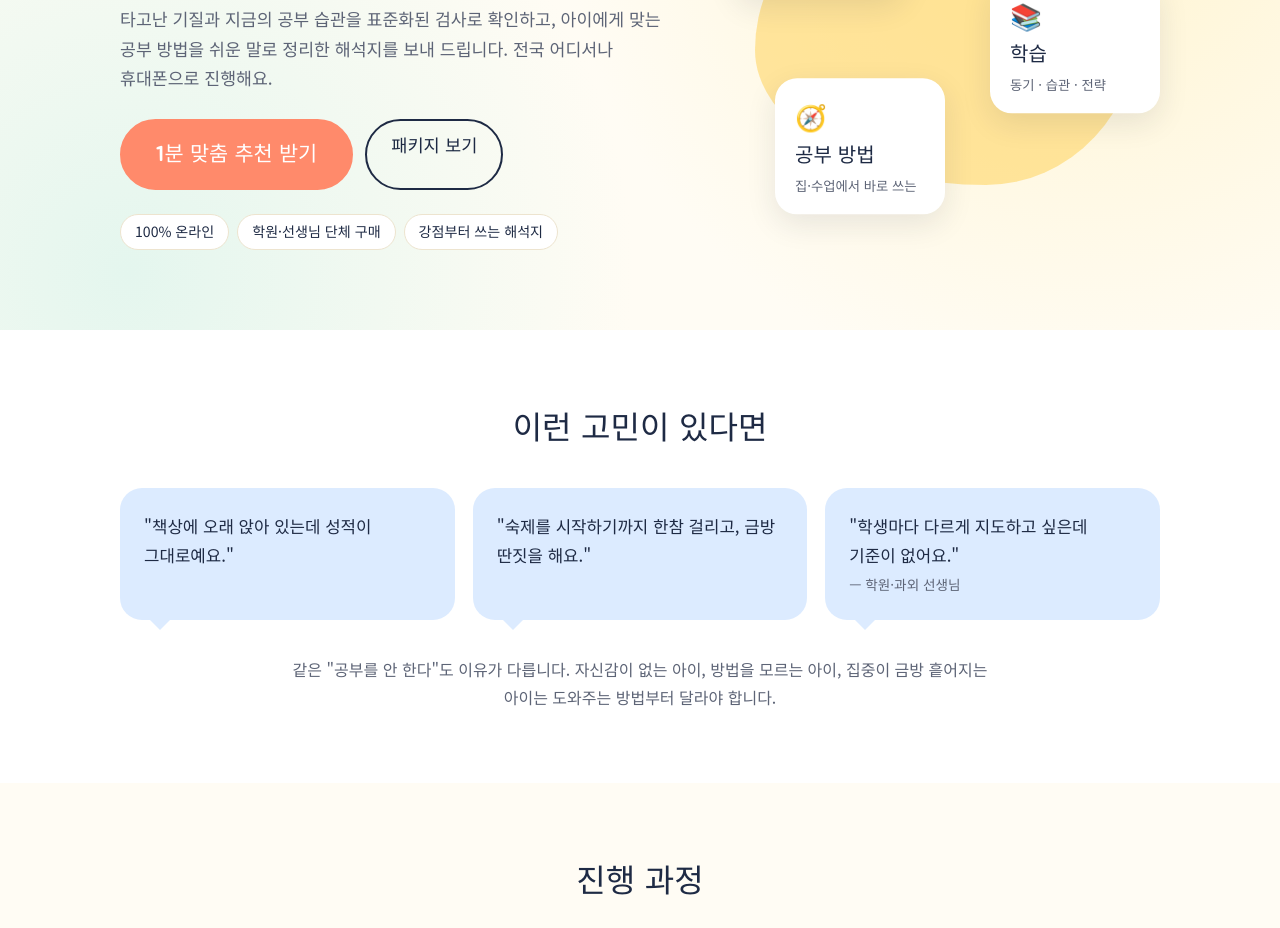
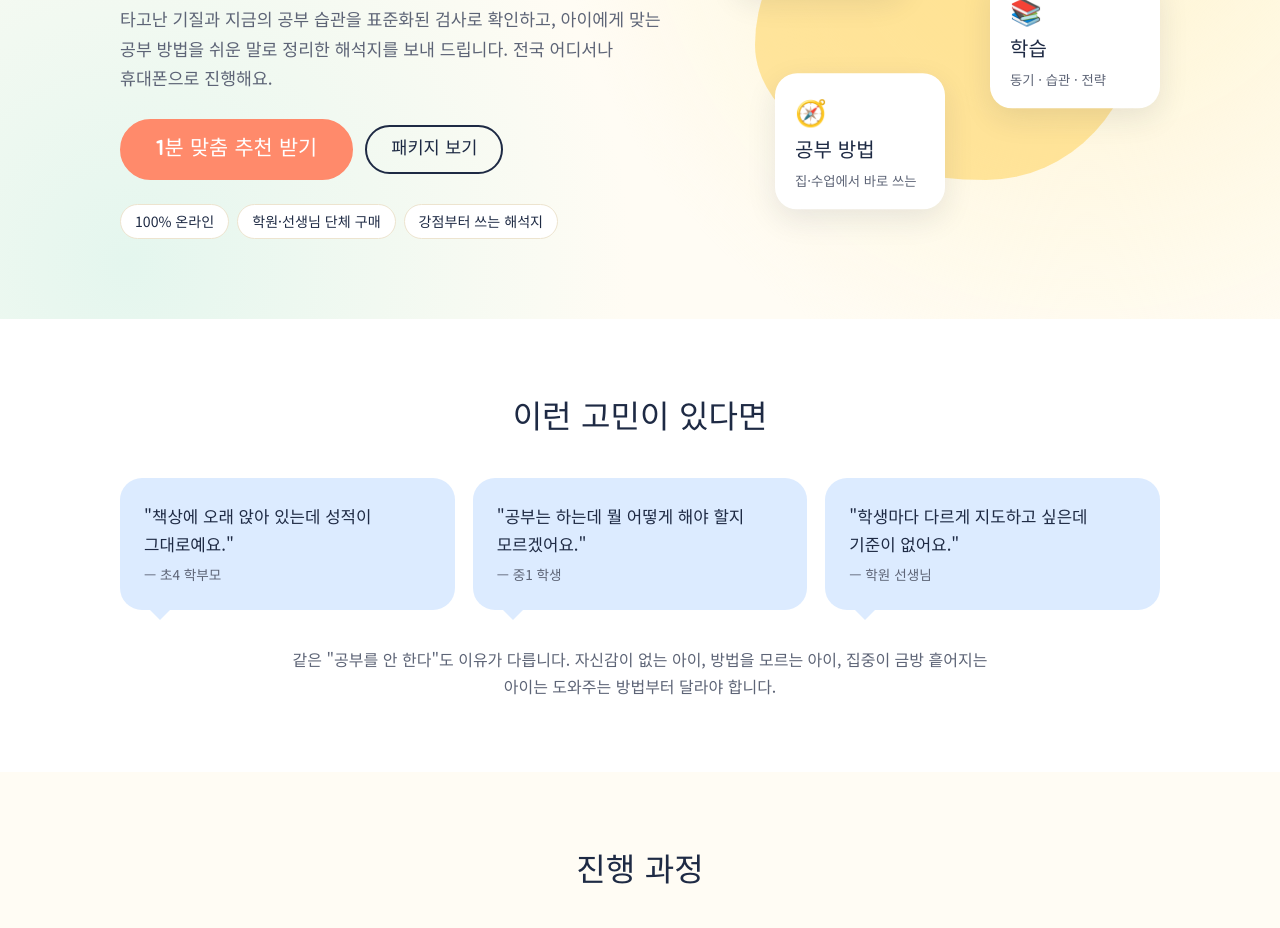
Before and after one commit to 5344-lang/kids, a plain HTML site: page index.html in a window 1280 px wide. Shown: the part 309-1237 px from the top of the page. Drawn offline with Linux system fonts and the light colour scheme.

Commit message:
버튼 글자 세로 가운데 정렬, 고민 말풍선에 말한 사람 표시
Co-Authored-By: Claude Opus 5.5 <noreply@anthropic.com>
Claude-Session: https://claude.ai/code/session_01RuNE8c1cV9nWCmm3qD4dCf

```diff
--- a/css/style.css
+++ b/css/style.css
@@ -310,3 +310,7 @@ details p { margin: 10px 0 0; color: var(--sub); }
   .quiz-cta h2 { font-size: 1.5rem; }
 }
 .worry small { display: block; color: var(--sub); font-size: .85rem; margin-top: 4px; }
+
+/* 버튼 글자 가운데 정렬 */
+.btn { display: inline-flex; align-items: center; justify-content: center; line-height: 1.2; font-family: 'Jua', 'Noto Sans KR', sans-serif; cursor: pointer; }
+.hero-cta { align-items: center; }
--- a/index.html
+++ b/index.html
@@ -61,9 +61,9 @@
   <div class="wrap">
     <h2 class="sec-title">이런 고민이 있다면</h2>
     <div class="grid3">
-      <div class="worry">"책상에 오래 앉아 있는데 성적이 그대로예요."</div>
-      <div class="worry">"숙제를 시작하기까지 한참 걸리고, 금방 딴짓을 해요."</div>
-      <div class="worry">"학생마다 다르게 지도하고 싶은데 기준이 없어요." <small>— 학원·과외 선생님</small></div>
+      <div class="worry">"책상에 오래 앉아 있는데 성적이 그대로예요." <small>— 초4 학부모</small></div>
+      <div class="worry">"공부는 하는데 뭘 어떻게 해야 할지 모르겠어요." <small>— 중1 학생</small></div>
+      <div class="worry">"학생마다 다르게 지도하고 싶은데 기준이 없어요." <small>— 학원 선생님</small></div>
     </div>
     <p class="why-note">같은 "공부를 안 한다"도 이유가 다릅니다. 자신감이 없는 아이, 방법을 모르는 아이, 집중이 금방 흩어지는 아이는 도와주는 방법부터 달라야 합니다.</p>
   </div>
```
